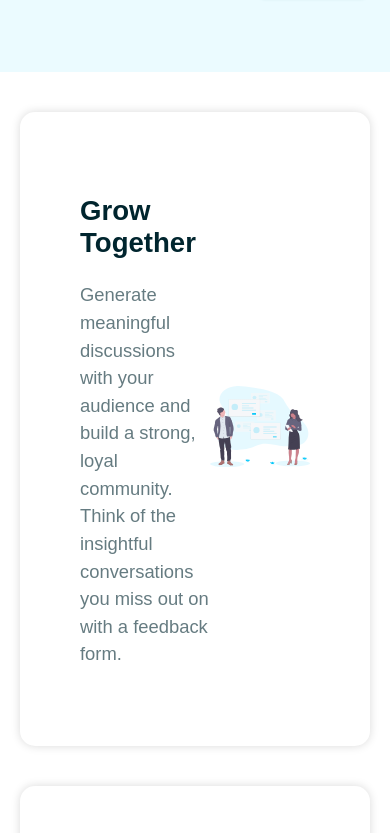
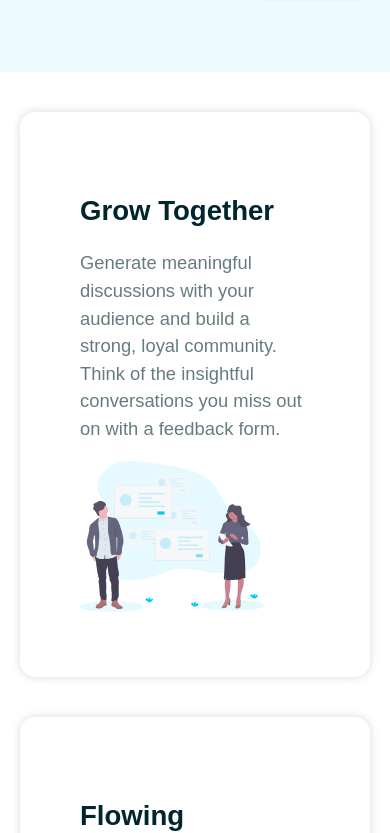
Before and after one commit to lawlawson/huddle-landing-page, a React (Create React App) app: page / in a window 390 px wide. Shown: the part 823-1656 px from the top of the page. Built offline with nearby package versions, Linux system fonts and the light colour scheme.

Commit message:
Styled media for mobile view

```diff
--- a/src/components/styles/Card.styled.js
+++ b/src/components/styles/Card.styled.js
@@ -8,4 +8,16 @@ export const StyledCard = styled.div`
   box-shadow: 0 0 10px rgba(0, 0, 0, 0.15);
   margin: 40px 0;
   padding: 60px;
+
+  img {
+    width: 80%;
+  }
+
+  & > div {
+    flex: 1;
+  }
+
+  @media (max-width: ${({ theme }) => theme.mobile}) {
+    flex-direction: column;
+  }
 `;
```
